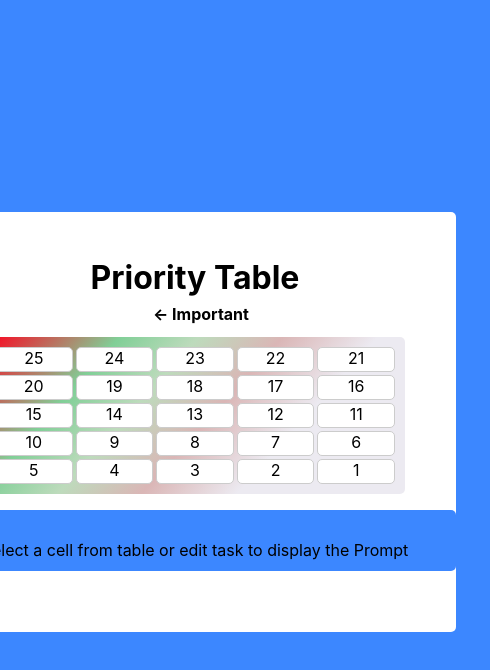
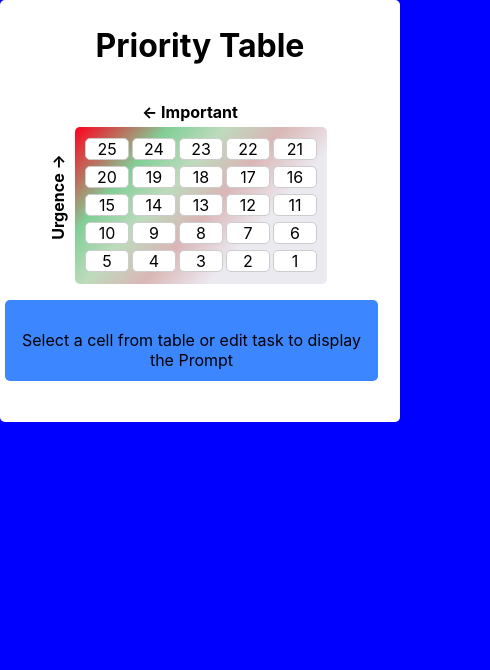
Before and after one commit to filexft/OmniProductive, a React (Create React App) app: page / in a window 390 px wide. Shown: the top 670 px of the page, 490 px wide, since content can reach past the window. Built offline with nearby package versions, Linux system fonts and the light colour scheme.

Commit message:
modified phone view

```diff
--- a/src/components/ProdTable/index.jsx
+++ b/src/components/ProdTable/index.jsx
@@ -3,9 +3,25 @@ import styled from "styled-components"
 const ProdTableWrapper = styled.div`
   margin: 0px;
   margin-bottom: 0;
+  display: flex;
+  flex-direction: column;
+  align-items: center;
+  justify-content: center;
   text-align: center;
   background-color: white;
   padding: 0;
+
+  @media (max-width: 600px) {
+    width: 100%;
+
+    & .tableCell {
+      width: 250px;
+      margin-left: 20px;
+    }
+    & .leftinfo {
+      left: -40px;
+    }
+  }
 `
 
 const GridTable = styled.div`
@@ -17,8 +33,10 @@ const GridTableCells = styled.div`
   grid-template-columns: repeat(5, 1fr);
   grid-template-rows: repeat(5, 25px);
   gap: 3px;
-  width: 400px;
-  max-width: 600px;
+  align-items: center;
+  justify-content: center;
+  width: 300px;
+  max-width: 80%;
   text-align: center;
   padding: 10px;
   margin-top: 40px;
@@ -31,22 +49,24 @@ const GridTableCells = styled.div`
     rgba(218, 182, 182, 1) 53%,
     rgba(236, 234, 241, 1) 70%
   );
+
+
   background-position: top left;
-  & *{
-    cursor : pointer;
+  & * {
+    cursor: pointer;
   }
 `
 
 const LeftSide = styled.h4`
   position: absolute;
-  top: 30%;
+  top: 40%;
   left: -70px;
   transform: rotateZ(-90deg);
 `
 const TopSide = styled.h4`
   position: absolute;
-  top: -35%;
-  left: 40%;
+  top: -3%;
+  left: 30%;
 `
 
 const Cell = styled.span`
@@ -92,7 +112,7 @@ function ProdTable({
     <ProdTableWrapper>
       <h1>Priority Table</h1>
       <GridTable>
-        <GridTableCells>
+        <GridTableCells className="tableCell">
           {numArr.map((item, index) => {
             return (
               <Cell key={item} onClick={() => handleSelection(index)}>
@@ -101,7 +121,7 @@ function ProdTable({
             )
           })}
         </GridTableCells>
-        <LeftSide>Urgence -&#62;</LeftSide>
+        <LeftSide className="leftinfo">Urgence -&#62;</LeftSide>
         <TopSide>&#60;- Important</TopSide>
       </GridTable>
     </ProdTableWrapper>
--- a/src/components/TaskPrompt/index.jsx
+++ b/src/components/TaskPrompt/index.jsx
@@ -7,12 +7,16 @@ const PromptWrapper = styled.div`
   align-items: center;
   padding: 30px 11px 11px;
 
-  min-width: 500px;
+  width: 400px;
   max-width: 90%;
   text-align: center;
 
   background-color: #3c87ff;
   border-radius: 5px;
+
+  @media (max-width: 600px) {
+    width : 90%;
+  }
 `
 const PromptForm = styled.form`
   display: flex;
--- a/src/index.css
+++ b/src/index.css
@@ -27,6 +27,8 @@ a{
   line-height: 24px;
 
 
+  overflow: auto;
+
 
   position: absolute;
   z-index: 9;
--- a/src/pages/Home/index.jsx
+++ b/src/pages/Home/index.jsx
@@ -7,15 +7,26 @@ import TaskList from "../../components/TaskItemList"
 const HomeWrapper = styled.div`
   display: flex;
   flex-direction: column;
-  align-items: center;
   justify-content: center;
-  gap: 1rem;
+
+  row-gap: 1rem;
   padding: 25px;
-  background-color : white;
-  width : 80%;
-  max-width : 600px;
-  margin : auto;
+  background-color: white;
+  width: 80%;
+  max-width: 100%;
+  margin-left: auto;
 
+  @media (max-width: 600px) {
+    padding: 5px;
+    margin: 0;
+
+    width : 100%;
+
+    & * {
+      margin-left: 0;
+      margin-right: 0;
+    }
+  }
 `
 
 function Home() {
--- a/src/utils/GlobalStyle.jsx
+++ b/src/utils/GlobalStyle.jsx
@@ -11,10 +11,18 @@ body{
   flex-direction: column;
   align-items: center;
   justify-content: center;
+  text-align : center;
+  min-height: 100vh;
 
-  min-height: 100vh;
   & *{
     border-radius : 5px;
+  }
+  @media (max-width : 600px){
+
+    padding : 0;
+    background-color: blue;
+    display: block;
+
   }
 }
 `
```
